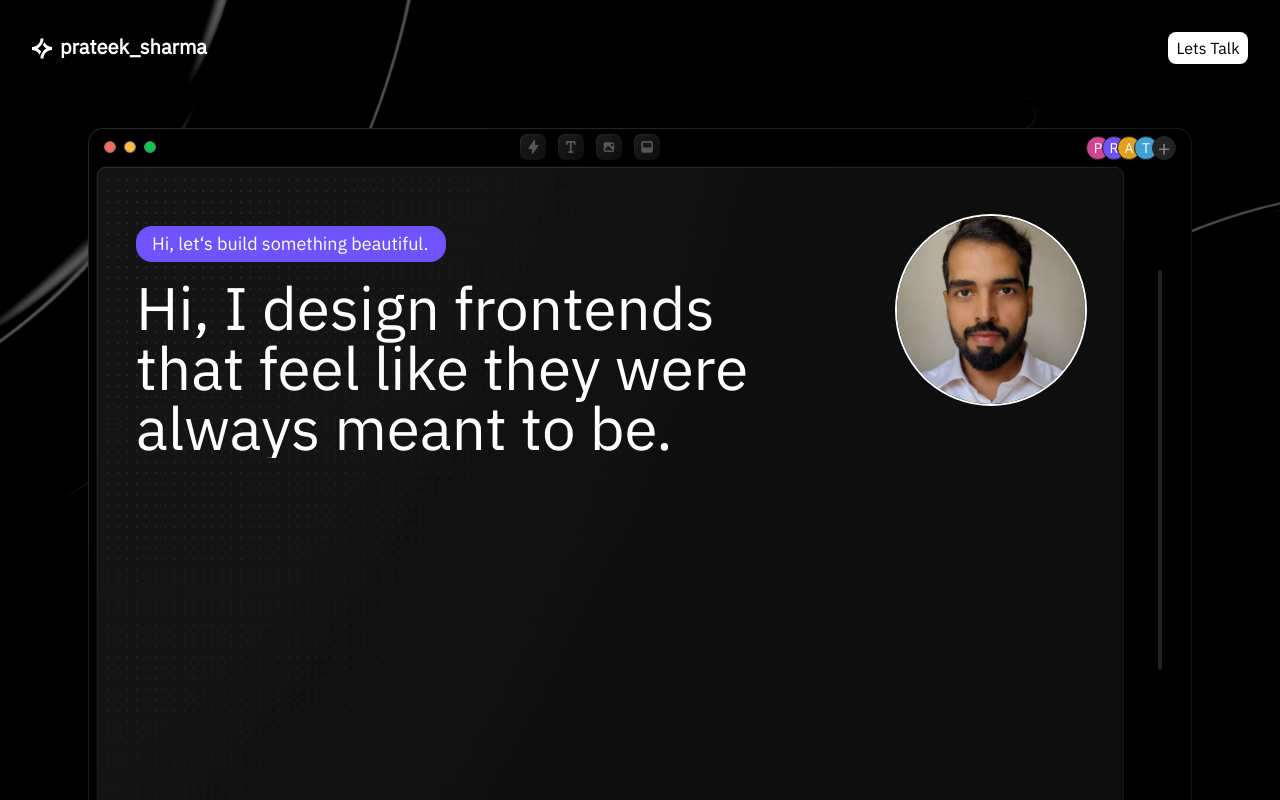
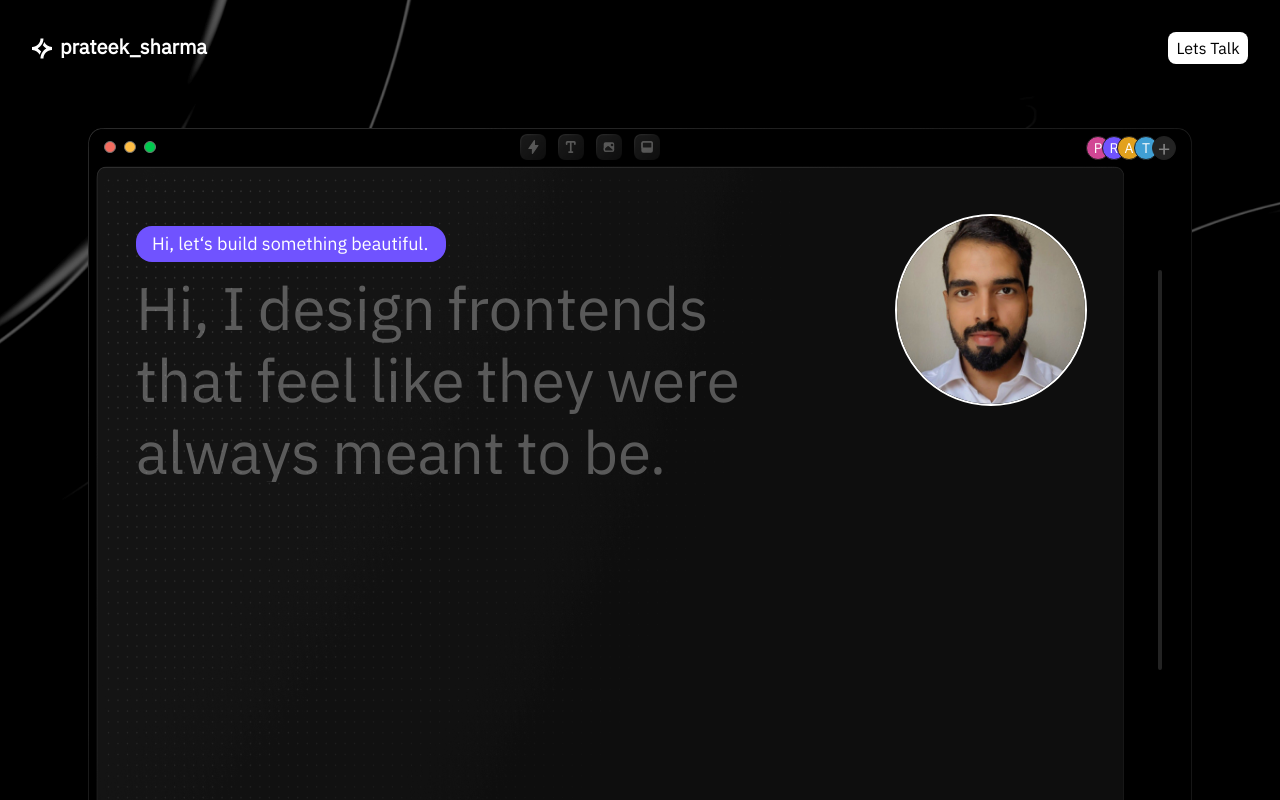
Before and after one commit to prateek3065/portfolio, a Next.js app: page /en/home in a window 1280 px wide. Built offline with nearby package versions, Linux system fonts and the light colour scheme.

Commit message:
paragrah rendering logic implementation

```diff
--- a/src/components/compound/home/hero-section/card-body/client/about-me-headlines/about-me-headlines.tsx
+++ b/src/components/compound/home/hero-section/card-body/client/about-me-headlines/about-me-headlines.tsx
@@ -1,5 +1,106 @@
 "use client";
+
+import { RootState } from "@/redux/store";
+import { useTranslations } from "next-intl";
+import { useEffect, useMemo } from "react";
+import { useSelector } from "react-redux";
+import Paragraph from "./paragraph/paragraph";
+
+const getTotalWords = (text: string) => {
+  const words = text.split(" ");
+  return words.length;
+};
+
+const PARAGRAPH_COUNT = 5;
+
 const AboutMeHeadlines: React.FC = () => {
+  const t = useTranslations();
+  const heroCardScrollProgress = useSelector(
+    (state: RootState) => state.common_slice.heroCardScrollProgress
+  );
+
+  const combinedWordDetails: {
+    totalWords: number;
+    breaks: Array<number>;
+  } = useMemo(() => {
+    const breaks: Array<number> = [];
+    const combinedWords = Array.from(
+      { length: PARAGRAPH_COUNT },
+      (_, index) => index
+    )
+      .map((index) => {
+        return `HOME.ABOUT_ME_CARD.INTRO.LINE${index}`;
+      })
+      .reduce((acc, curr) => {
+        const totalWords = getTotalWords(t(curr));
+        breaks.push(totalWords + acc);
+        return acc + totalWords;
+      }, 0);
+    return {
+      totalWords: combinedWords,
+      breaks: breaks,
+    };
+  }, []);
+
+  const currentParagraph: {
+    paragraph: string;
+    lowerProgressThreshold: number;
+    upperProgressThreshold: number;
+  } = useMemo(() => {
+    let paragraphDetails: {
+      paragraph: string;
+      lowerProgressThreshold: number;
+      upperProgressThreshold: number;
+    } = {
+      paragraph: "",
+      lowerProgressThreshold: 0,
+      upperProgressThreshold: 0,
+    };
+    const totalWords = combinedWordDetails.totalWords;
+    combinedWordDetails.breaks.forEach((breakPoint, index) => {
+      if (index == 0 && heroCardScrollProgress < breakPoint / totalWords) {
+        paragraphDetails = {
+          paragraph: t(`HOME.ABOUT_ME_CARD.INTRO.LINE${index}`),
+          lowerProgressThreshold: 0,
+          upperProgressThreshold: breakPoint / totalWords,
+        };
+      } else if (
+        index == combinedWordDetails.breaks.length - 1 &&
+        heroCardScrollProgress >
+          combinedWordDetails.breaks[index - 1] / totalWords
+      ) {
+        paragraphDetails = {
+          paragraph: t(`HOME.ABOUT_ME_CARD.INTRO.LINE${index}`),
+          lowerProgressThreshold:
+            combinedWordDetails.breaks[index - 1] / totalWords,
+          upperProgressThreshold: 1,
+        };
+      } else if (
+        heroCardScrollProgress >=
+          combinedWordDetails.breaks[index - 1] / totalWords &&
+        heroCardScrollProgress < breakPoint / totalWords
+      ) {
+        paragraphDetails = {
+          paragraph: t(`HOME.ABOUT_ME_CARD.INTRO.LINE${index}`),
+          lowerProgressThreshold:
+            combinedWordDetails.breaks[index - 1] / totalWords,
+          upperProgressThreshold: breakPoint / totalWords,
+        };
+      }
+    });
+    return paragraphDetails;
+  }, [heroCardScrollProgress, combinedWordDetails, t]);
+
+  // line1 0<=progress<13/84
+  // line2 13/84<=progress<23/84
+  // line3 23/84<=progress<43/84
+  // line4 43/84<=progress<63/84
+  // line5 63/84<=progress<84/84
+
+  useEffect(() => {
+    console.log("combinedWordDetails", combinedWordDetails);
+  }, [combinedWordDetails]);
+
   return (
     <div className="flex flex-col pt-3 gap-y-4">
       <div
@@ -9,24 +110,7 @@ const AboutMeHeadlines: React.FC = () => {
         Hi, let&lsquo;s build something beautiful.
       </div>
       <div className="text-4xl sm:text-5xl md:text-6xl max-w-[40rem] overflow-hidden ">
-        <p>
-          Hi, I design frontends that feel like they were always meant to be.
-        </p>
-        {/* <p>
-          Not just polished — purposeful. Fast, flexible, and quietly powerful.
-        </p>
-        <p>
-          I think in systems. I care about flow. How things move, connect, and
-          scale — for teams, and for users.
-        </p>
-        <p>
-          Code is my craft, but experience is the goal. What I build lives in
-          motion, in moments, in micro-interactions.
-        </p>
-        <p>
-          I’ve led teams and built from zero to a product earning $1M in its
-          first year. And I’m just getting started.
-        </p> */}
+        <Paragraph {...currentParagraph} />
       </div>
     </div>
   );
--- /dev/null
+++ b/src/components/compound/home/hero-section/card-body/client/about-me-headlines/paragraph/paragraph.tsx
@@ -0,0 +1,90 @@
+"use client";
+
+import { RootState } from "@/redux/store";
+import { useEffect, useState } from "react";
+import { useSelector } from "react-redux";
+
+type ParagraphProps = {
+  paragraph: string;
+  upperProgressThreshold: number;
+  lowerProgressThreshold: number;
+};
+
+const Paragraph: React.FC<ParagraphProps> = (props) => {
+  const [state, setState] = useState<{
+    paragraph: string;
+    wordProgressDivision: Array<{
+      lower: number;
+      upper: number;
+    }>;
+  }>({
+    paragraph: "",
+    wordProgressDivision: [],
+  });
+
+  const heroCardScrollProgress = useSelector(
+    (state: RootState) => state.common_slice.heroCardScrollProgress
+  );
+
+  const getWordProgressDivision = (
+    paragraph: string,
+    upperProgressThreshold: number,
+    lowerProgressThreshold: number
+  ) => {
+    const wordLength = paragraph.split(" ").length;
+    const incFactor =
+      (upperProgressThreshold - lowerProgressThreshold) / wordLength;
+    console.log("incFactor", incFactor);
+    const progressDivision: Array<{
+      lower: number;
+      upper: number;
+    }> = [];
+    for (let i = 0; i < wordLength; i++) {
+      const lower = lowerProgressThreshold + incFactor * i;
+      const upper = lowerProgressThreshold + incFactor * (i + 1);
+      progressDivision.push({
+        lower: lower,
+        upper: upper,
+      });
+    }
+    return progressDivision;
+  };
+
+  useEffect(() => {
+    const wordProgressDivision = getWordProgressDivision(
+      props.paragraph,
+      props.upperProgressThreshold,
+      props.lowerProgressThreshold
+    );
+    setState({
+      paragraph: props.paragraph,
+      wordProgressDivision: wordProgressDivision,
+    });
+  }, [props.paragraph]);
+
+  useEffect(() => {
+    console.log("props", props);
+  }, [props]);
+
+  return (
+    <p className="flex gap-x-3 flex-wrap gap-y-3">
+      {state.paragraph.length
+        ? state.paragraph.split(" ").map((word, index) => {
+            const progress = state.wordProgressDivision[index];
+            return (
+              <span
+                key={index + word + progress}
+                style={{
+                  opacity: heroCardScrollProgress > progress.lower ? 1 : 0.3,
+                }}
+                className="transition-all duration-200 ease-in-out opacity-30"
+              >
+                {word}
+              </span>
+            );
+          })
+        : null}
+    </p>
+  );
+};
+export default Paragraph;
--- a/src/components/compound/home/hero-section/client/using-hero-section-scroll.tsx
+++ b/src/components/compound/home/hero-section/client/using-hero-section-scroll.tsx
@@ -40,7 +40,7 @@ const UsingHeroSectionScroll: React.FC = () => {
       className="absolute top-0 w-full h-[44rem] overflow-scroll scrollbar-hide"
       style={{ zIndex: bodyScrollTop != 0 ? -20 : undefined }}
     >
-      <div className="absolute w-full h-[800vh]"></div>
+      <div className="absolute w-full h-[1300vh]"></div>
     </div>
   );
 };
--- a/src/translations/de.json
+++ b/src/translations/de.json
@@ -1,5 +1,15 @@
 {
-  "HOME": {},
+  "HOME": {
+    "ABOUT_ME_CARD": {
+      "INTRO": {
+        "LINE0": "Hallo, ich entwerfe Frontends, die sich anfühlen, als wären sie schon immer so gedacht gewesen.",
+        "LINE1": "Nicht nur poliert - sondern auch zielgerichtet. Schnell, flexibel und leise leistungsstark.",
+        "LINE2": "Ich denke in Systemen. Ich kümmere mich um den Fluss. Wie Dinge sich bewegen, verbinden und skalieren - für Teams und für Benutzer.",
+        "LINE3": "Code ist mein Handwerk, aber Erfahrung ist das Ziel. Was ich baue, lebt in Bewegung, in Momenten, in Mikro-Interaktionen.",
+        "LINE4": "Ich habe Teams geleitet und von Null auf ein Produkt aufgebaut, das im ersten Jahr 1 Million Dollar verdient hat. Und ich fange gerade erst an."
+      }
+    }
+  },
   "COMMON": {
     "LOADING": "Lade...",
     "ERROR": "Ein Fehler ist aufgetreten",
--- a/src/translations/en.json
+++ b/src/translations/en.json
@@ -1,5 +1,15 @@
 {
-  "HOME": {},
+  "HOME": {
+    "ABOUT_ME_CARD": {
+      "INTRO": {
+        "LINE0": "Hi, I design frontends that feel like they were always meant to be.",
+        "LINE1": "Not just polished — purposeful. Fast, flexible, and quietly powerful.",
+        "LINE2": "I think in systems. I care about flow. How things move, connect, and scale — for teams, and for users.",
+        "LINE3": "Code is my craft, but experience is the goal. What I build lives in motion, in moments, in micro-interactions.",
+        "LINE4": "I’ve led teams and built from zero to a product earning $1M in its first year. And I’m just getting started."
+      }
+    }
+  },
   "COMMON": {
     "LOADING": "Loading...",
     "ERROR": "An error occurred",
--- a/src/translations/pl.json
+++ b/src/translations/pl.json
@@ -1,5 +1,15 @@
 {
-  "HOME": {},
+  "HOME": {
+    "ABOUT_ME_CARD": {
+      "INTRO": {
+        "LINE0": "Cześć, projektuję interfejsy, które wydają się być stworzone z myślą o użytkownikach.",
+        "LINE1": "Nie tylko dopracowane - ale i celowe. Szybkie, elastyczne i cicho potężne.",
+        "LINE2": "Myślę w systemach. Dbam o przepływ. Jak rzeczy się poruszają, łączą i skalują - dla zespołów i dla użytkowników.",
+        "LINE3": "Kod to mój rzemiosło, ale doświadczenie to cel. To, co buduję, żyje w ruchu, w momentach, w mikro-interakcjach.",
+        "LINE4": "Prowadziłem zespoły i zbudowałem produkt od podstaw, który zarobił 1 milion dolarów w pierwszym roku. I dopiero zaczynam."
+      }
+    }
+  },
   "COMMON": {
     "LOADING": "Ładowanie...",
     "ERROR": "Wystąpił błąd",
```
